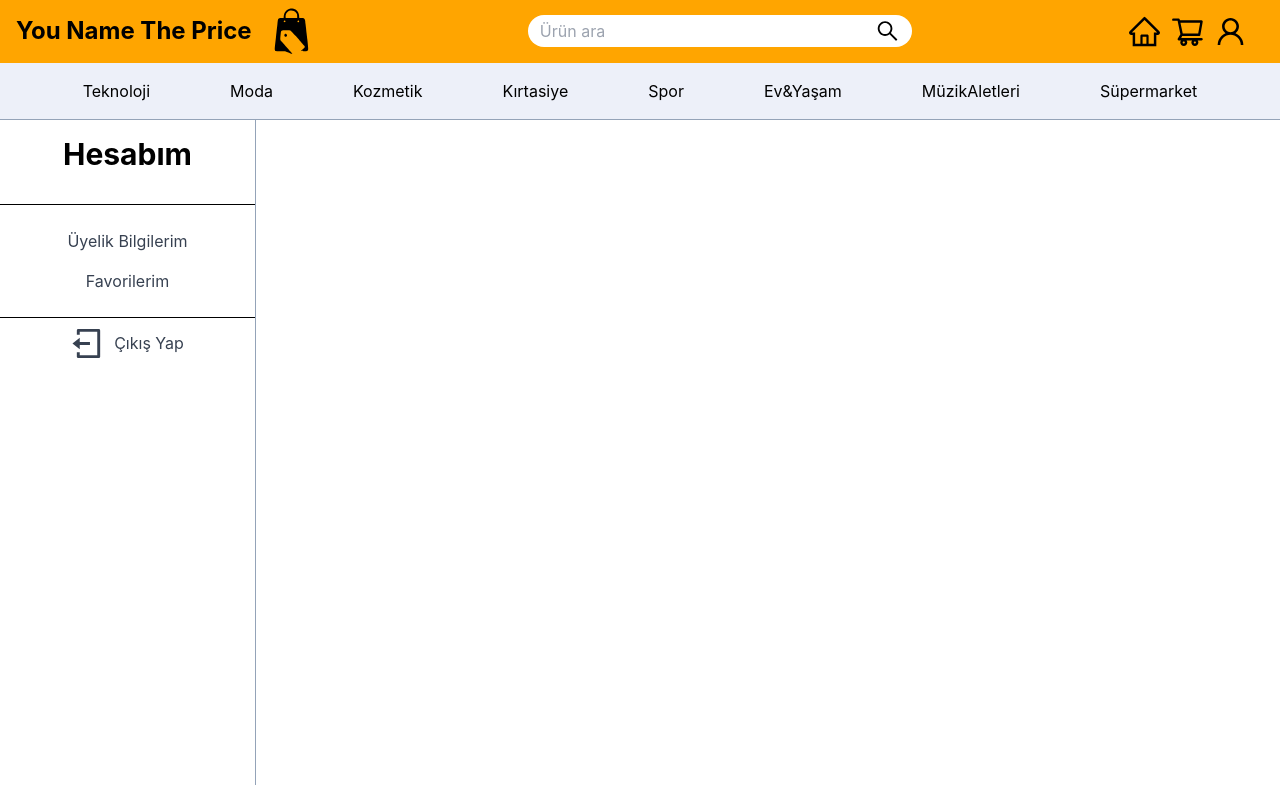
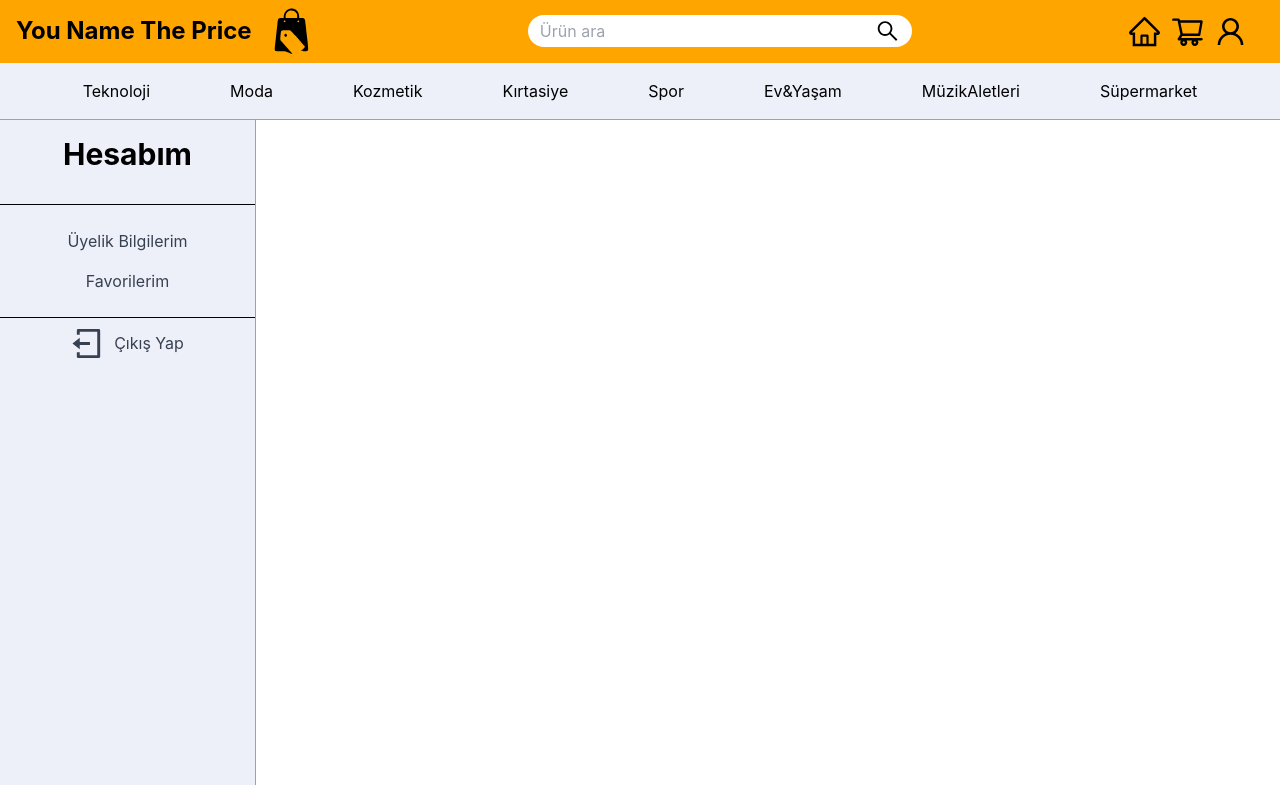
Before and after one commit to YouNameThePrice/YouNameThePrice-frontend, a React (Create React App) app: page /favorite in a window 1280 px wide. Built offline with nearby package versions, Linux system fonts and the light colour scheme.

Commit message:
Modified ProfileSideba.jsx component and ProfileDetail page

```diff
--- a/src/components/ProfileSidebar.jsx
+++ b/src/components/ProfileSidebar.jsx
@@ -1,16 +1,17 @@
 import React from "react";
 import { RiLogoutBoxLine } from "react-icons/ri";
+import { Link } from "react-router-dom";
 
 function ProfileSidebar() {
   return (
-    <div className="w-64 flex-none overflow-y-auto border-r border-r-slate-400 text-center">
+    <div className="w-64 flex-none overflow-y-auto border-r border-r-slate-400 text-center bg-light--gray">
       <div className="text-3xl font-bold px-4 py-4">Hesabım</div>
       <div className="border-b border-black my-4" />
       <div className="px-4 py-2 text-gray-700 hover:bg-gray-400 hover:text-white">
-        Üyelik Bilgilerim
+        <Link to="/profile">Üyelik Bilgilerim</Link>
       </div>
       <div className="px-4 py-2 text-gray-700 hover:bg-gray-400 hover:text-white">
-        Favorilerim
+        <Link to="/favorite">Favorilerim</Link>
       </div>
       <div className="flex justify-center items-center px-4 py-2 text-gray-700 hover:bg-gray-400 hover:text-white border-t border-black my-4 ">
         <button className="flex items-center">
--- a/src/pages/ProfileDetail.jsx
+++ b/src/pages/ProfileDetail.jsx
@@ -1,6 +1,7 @@
 import React from "react";
 import ProfileSidebar from "../components/ProfileSidebar";
 import ProfileInfo from "../components/ProfileInfo";
+
 // import { Link } from "react-router-dom";
 
 function ProfileDetail() {
```
